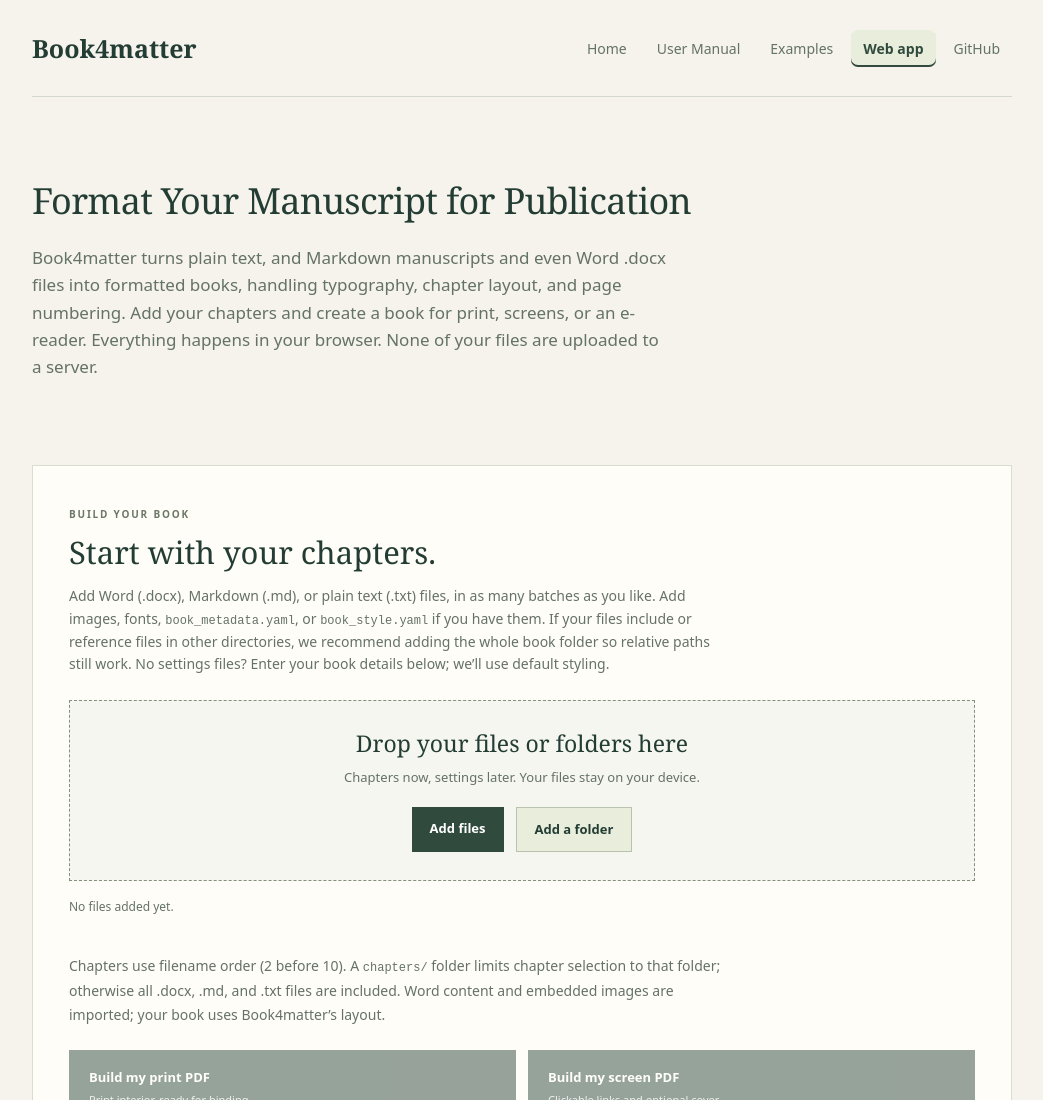
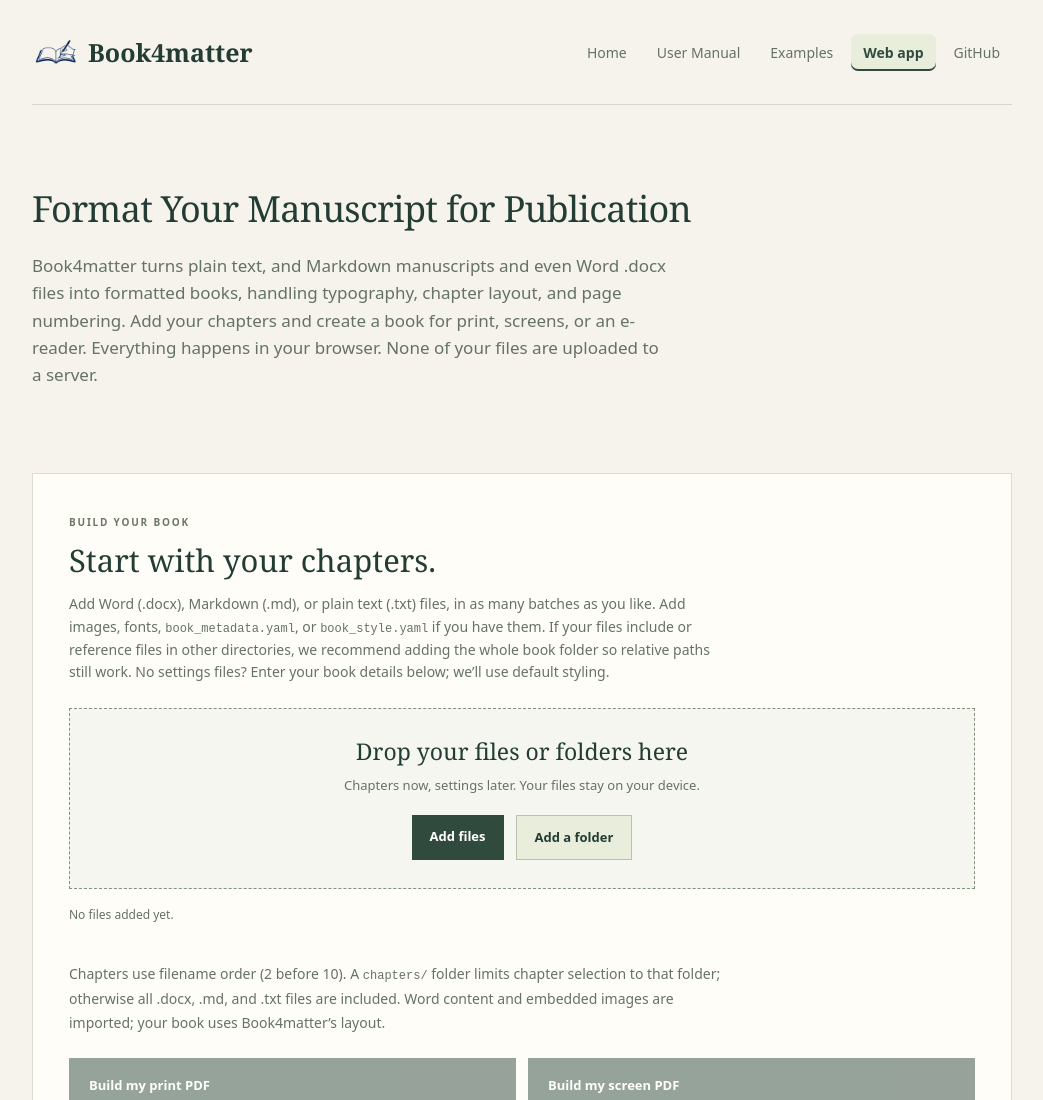
Before and after one commit to cocode/book4matter-web, a website built with Vite: page index.html in a window 1280 px wide. Shown: the top 1100 px of the page, without its empty margins (118-1161 px from the left). Built offline with nearby package versions, Linux system fonts and the light colour scheme.

Commit message:
Add logo.

```diff
--- a/index.html
+++ b/index.html
@@ -2,7 +2,7 @@
 <html lang="en">
 <head><meta charset="utf-8"><meta name="viewport" content="width=device-width, initial-scale=1"><title>Book4matter</title><link rel="stylesheet" href="/src/style.css"></head>
 <body><main>
-<header><a href="%BASE_URL%" class="brand">Book4matter</a><nav class="site-nav" aria-label="Book4matter navigation">
+<header><a href="%BASE_URL%" class="brand"><img src="./media/book4matter-logo.png" width="48" height="48" alt="">Book4matter</a><nav class="site-nav" aria-label="Book4matter navigation">
 <a href="https://book4matter.com/">Home</a>
 <a href="https://book4matter.com/examples/docs/book4matter.html">User Manual</a>
 <a href="https://book4matter.com/#examples">Examples</a>
--- a/src/style.css
+++ b/src/style.css
@@ -3,6 +3,7 @@
 
 .build-result{padding:18px 0 0}.build-result #status{margin-bottom:0}
 header{flex-wrap:wrap;gap:18px}
+.brand{display:inline-flex;align-items:center;gap:8px}
 /* Shared navigation order and selected-page treatment across Book4matter. */
 .site-nav{display:flex;align-items:center;flex-wrap:wrap;gap:6px;font-size:14px;line-height:1.5}
 .site-nav a{padding:8px 12px;border-radius:7px;color:#657266;text-decoration:none}
```
Also changed, not shown: README.md, media/book4matter-logo.png (renamed from docs/media/book4matter-logo.png), 2 other files.
